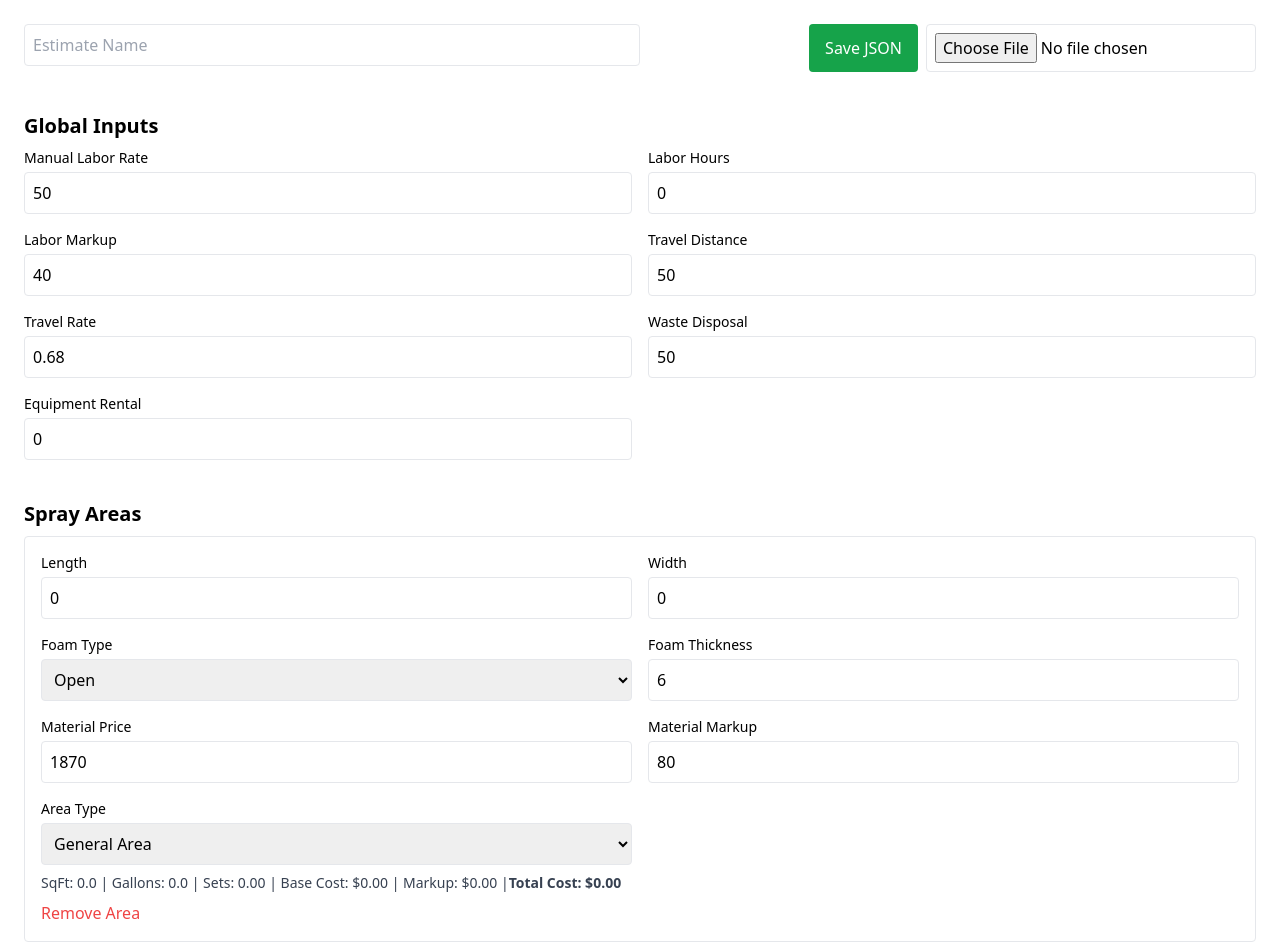
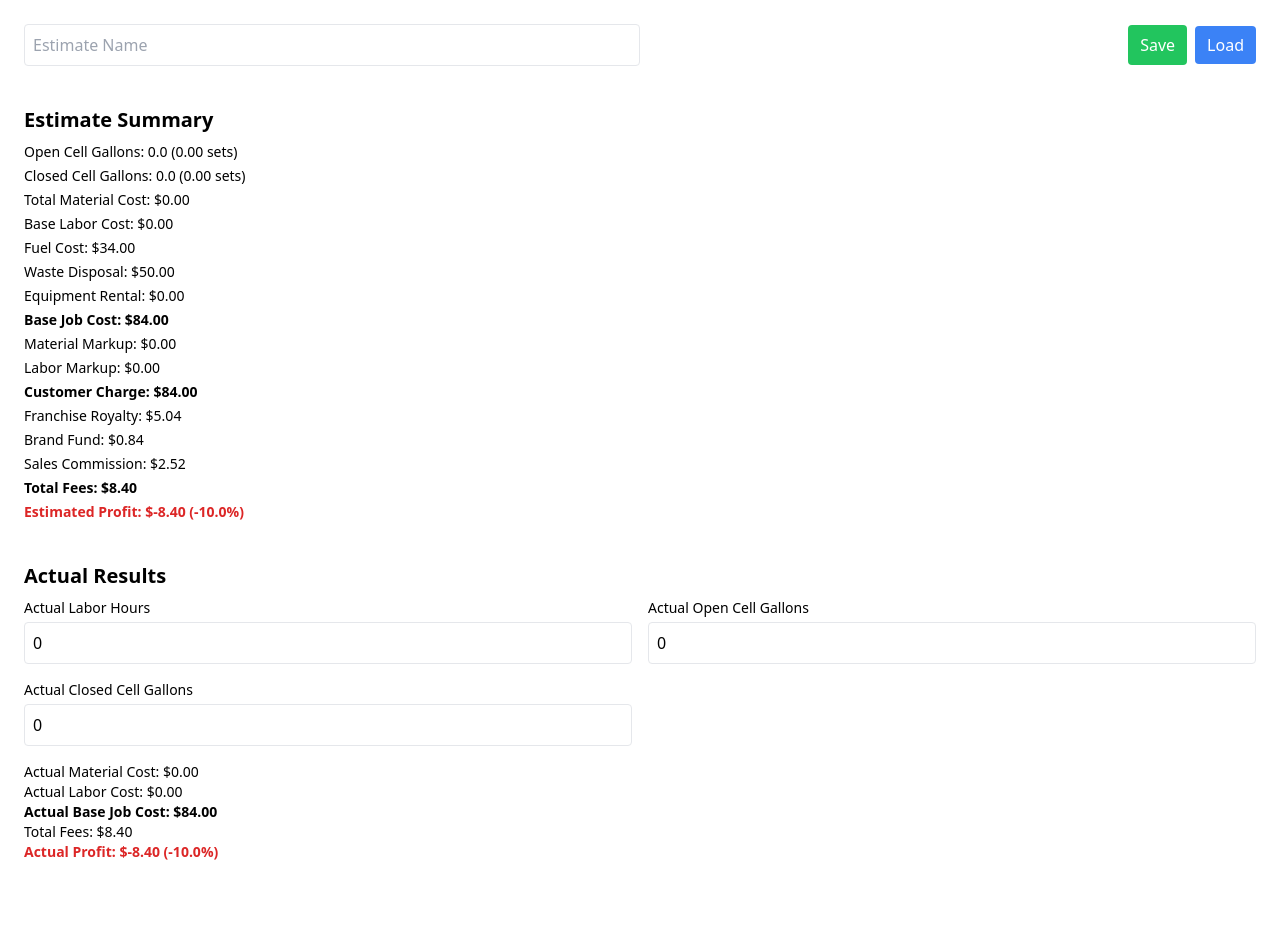
Before and after one commit to atjordan55/sprayfoamestimator_save, a React (Create React App) app: page / in a window 1280 px wide. Shown: the top 952 px of the page. After the commit the page ends 886 px from the top, so only its background shows below. Built offline with nearby package versions, Linux system fonts and the light colour scheme.

Commit message:
Update App.jsx

```diff
--- a/src/App.jsx
+++ b/src/App.jsx
@@ -156,6 +156,9 @@ export default function SprayFoamEstimator() {
     materialMarkupAmount += markupAmount;
   });
 
+  const openSets = totalGallons.open / 55;
+  const closedSets = totalGallons.closed / 55;
+
   const fuelCost = globalInputs.travelDistance * globalInputs.travelRate;
   const baseLaborCost = globalInputs.laborHours * globalInputs.manualLaborRate;
   const totalBaseCost = baseMaterialCost + baseLaborCost + fuelCost + globalInputs.wasteDisposal + globalInputs.equipmentRental;
@@ -182,101 +185,28 @@ export default function SprayFoamEstimator() {
 
   return (
     <div className="p-6 space-y-10">
-      <div className="flex flex-col sm:flex-row gap-4 justify-between items-start">
+      <div className="flex justify-between items-center">
         <input
           type="text"
           placeholder="Estimate Name"
           value={estimateName}
           onChange={(e) => setEstimateName(e.target.value)}
-          className="border p-2 rounded w-full sm:w-1/2"
+          className="border p-2 rounded w-1/2"
         />
-        <div className="flex gap-2">
-          <button onClick={saveEstimate} className="bg-green-600 text-white px-4 py-2 rounded">Save JSON</button>
-          <input type="file" accept="application/json" onChange={loadEstimate} className="border p-2 rounded" />
+        <div className="space-x-2">
+          <button onClick={saveEstimate} className="bg-green-500 text-white px-3 py-2 rounded">Save</button>
+          <label className="bg-blue-500 text-white px-3 py-2 rounded cursor-pointer">
+            Load
+            <input type="file" accept=".json" onChange={loadEstimate} className="hidden" />
+          </label>
         </div>
-      </div>
-
-      <div>
-        <h2 className="text-xl font-bold mb-2">Global Inputs</h2>
-        <div className="grid grid-cols-2 gap-4">
-          {Object.entries(globalInputs).map(([key, val]) => (
-            <div key={key}>
-              <label className="block text-sm font-medium mb-1">{labelMap[key] || key}</label>
-              <input
-                type="number"
-                value={val}
-                onChange={(e) => handleGlobalChange(key, e.target.value)}
-                className="w-full border p-2 rounded"
-              />
-            </div>
-          ))}
-        </div>
-      </div>
-
-      <div>
-        <h2 className="text-xl font-bold mb-2">Spray Areas</h2>
-        {sprayAreas.map((area, index) => {
-          const { sqft, gallons, sets, baseMaterialCost, markupAmount, totalCost } = calculateMaterialCost(area);
-          return (
-            <div key={index} className="border p-4 rounded mb-4">
-              <div className="grid grid-cols-2 gap-4">
-                {Object.entries(area).map(([key, val]) => {
-                  if (key === "roofPitch" && area.areaType !== "Roof Deck") return null;
-                  return (
-                    <div key={key}>
-                      <label className="block text-sm font-medium mb-1">{labelMap[key] || key}</label>
-                      {key === "foamType" || key === "areaType" ? (
-                        <select
-                          value={val}
-                          onChange={(e) => updateArea(index, key, e.target.value)}
-                          className="w-full border p-2 rounded"
-                        >
-                          {(key === "foamType" ? ["Open", "Closed"] : ["General Area", "Roof Deck", "Gable"]).map(opt => (
-                            <option key={opt} value={opt}>{opt}</option>
-                          ))}
-                        </select>
-                      ) : key === "roofPitch" ? (
-                        <select
-                          value={val}
-                          onChange={(e) => updateArea(index, key, e.target.value)}
-                          className="w-full border p-2 rounded"
-                        >
-                          {pitchOptions.map(opt => (
-                            <option key={opt} value={opt}>{opt}</option>
-                          ))}
-                        </select>
-                      ) : (
-                        <input
-                          type={typeof val === "number" ? "number" : "text"}
-                          value={val}
-                          onChange={(e) => updateArea(index, key, e.target.value)}
-                          className="w-full border p-2 rounded"
-                        />
-                      )}
-                    </div>
-                  );
-                })}
-              </div>
-              <MiniOutput
-                sqft={sqft}
-                gallons={gallons}
-                sets={sets}
-                baseMaterialCost={baseMaterialCost}
-                markupAmount={markupAmount}
-                totalCost={totalCost}
-              />
-              <button onClick={() => removeArea(index)} className="mt-2 text-red-500">Remove Area</button>
-            </div>
-          );
-        })}
-        <button onClick={addArea} className="bg-blue-600 text-white px-4 py-2 rounded">Add Area</button>
       </div>
 
       <div>
         <h2 className="text-xl font-bold mb-2">Estimate Summary</h2>
         <div className="text-sm space-y-1">
-          <div>Open Cell Gallons: {totalGallons.open.toFixed(1)}</div>
-          <div>Closed Cell Gallons: {totalGallons.closed.toFixed(1)}</div>
+          <div>Open Cell Gallons: {totalGallons.open.toFixed(1)} ({openSets.toFixed(2)} sets)</div>
+          <div>Closed Cell Gallons: {totalGallons.closed.toFixed(1)} ({closedSets.toFixed(2)} sets)</div>
           <div>Total Material Cost: ${baseMaterialCost.toFixed(2)}</div>
           <div>Base Labor Cost: ${baseLaborCost.toFixed(2)}</div>
           <div>Fuel Cost: ${fuelCost.toFixed(2)}</div>
@@ -290,7 +220,7 @@ export default function SprayFoamEstimator() {
           <div>Brand Fund: ${brandFund.toFixed(2)}</div>
           <div>Sales Commission: ${salesCommission.toFixed(2)}</div>
           <div className="font-bold">Total Fees: ${totalFees.toFixed(2)}</div>
-          <div className={`font-bold ${marginColor}`}>Estimated Profit: ${estimatedProfit.toFixed(2)} ({profitMargin.toFixed(1)}%)</div>
+          <div className={"font-bold " + marginColor}>Estimated Profit: ${estimatedProfit.toFixed(2)} ({profitMargin.toFixed(1)}%)</div>
         </div>
       </div>
 
@@ -330,7 +260,7 @@ export default function SprayFoamEstimator() {
           <div>Actual Labor Cost: ${actualLaborCost.toFixed(2)}</div>
           <div className="font-bold">Actual Base Job Cost: ${actualBaseCost.toFixed(2)}</div>
           <div>Total Fees: ${actualFees.toFixed(2)}</div>
-          <div className={`font-bold ${actualMarginColor}`}>Actual Profit: ${actualProfit.toFixed(2)} ({actualMargin.toFixed(1)}%)</div>
+          <div className={"font-bold " + actualMarginColor}>Actual Profit: ${actualProfit.toFixed(2)} ({actualMargin.toFixed(1)}%)</div>
         </div>
       </div>
     </div>
```
